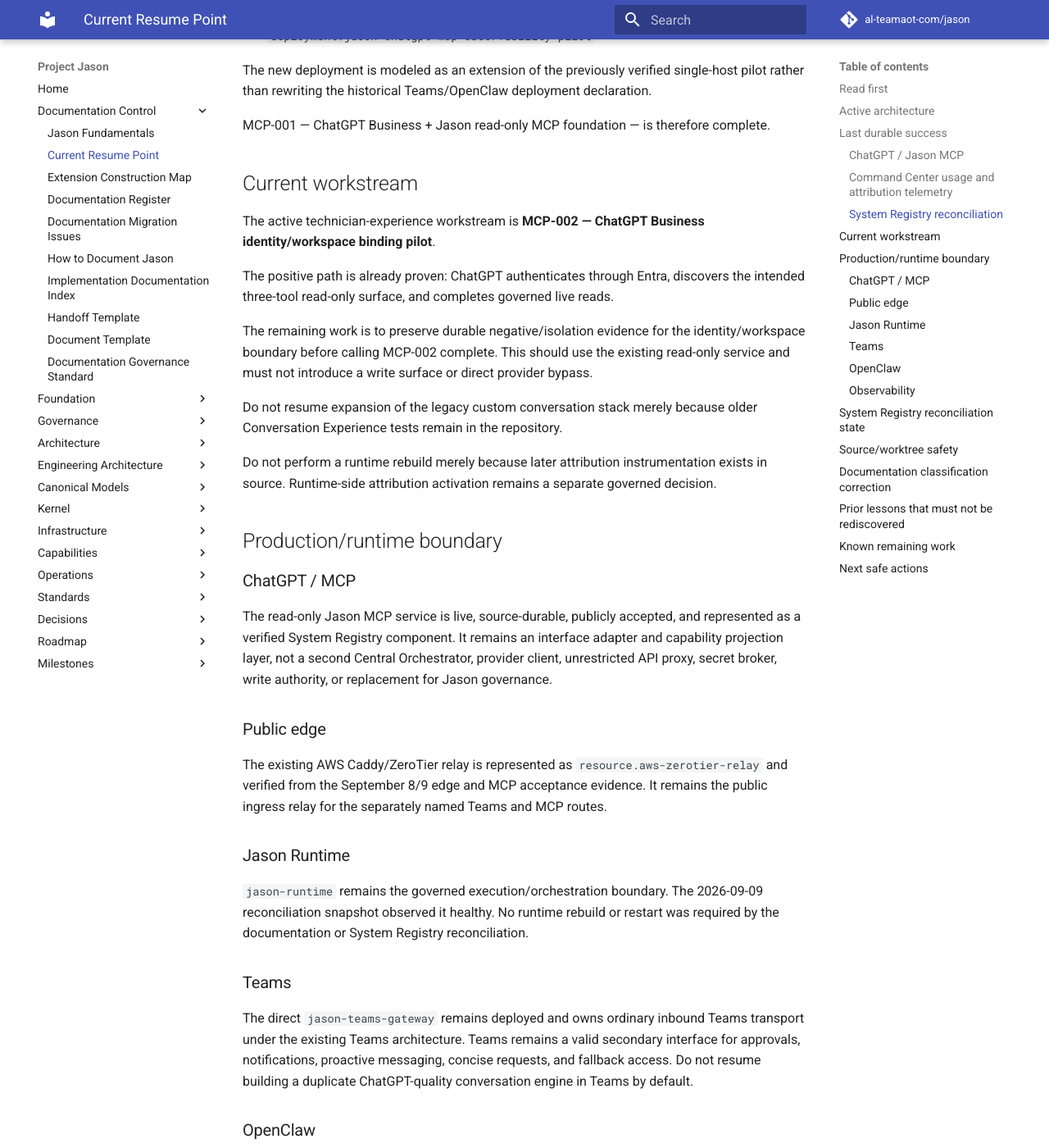
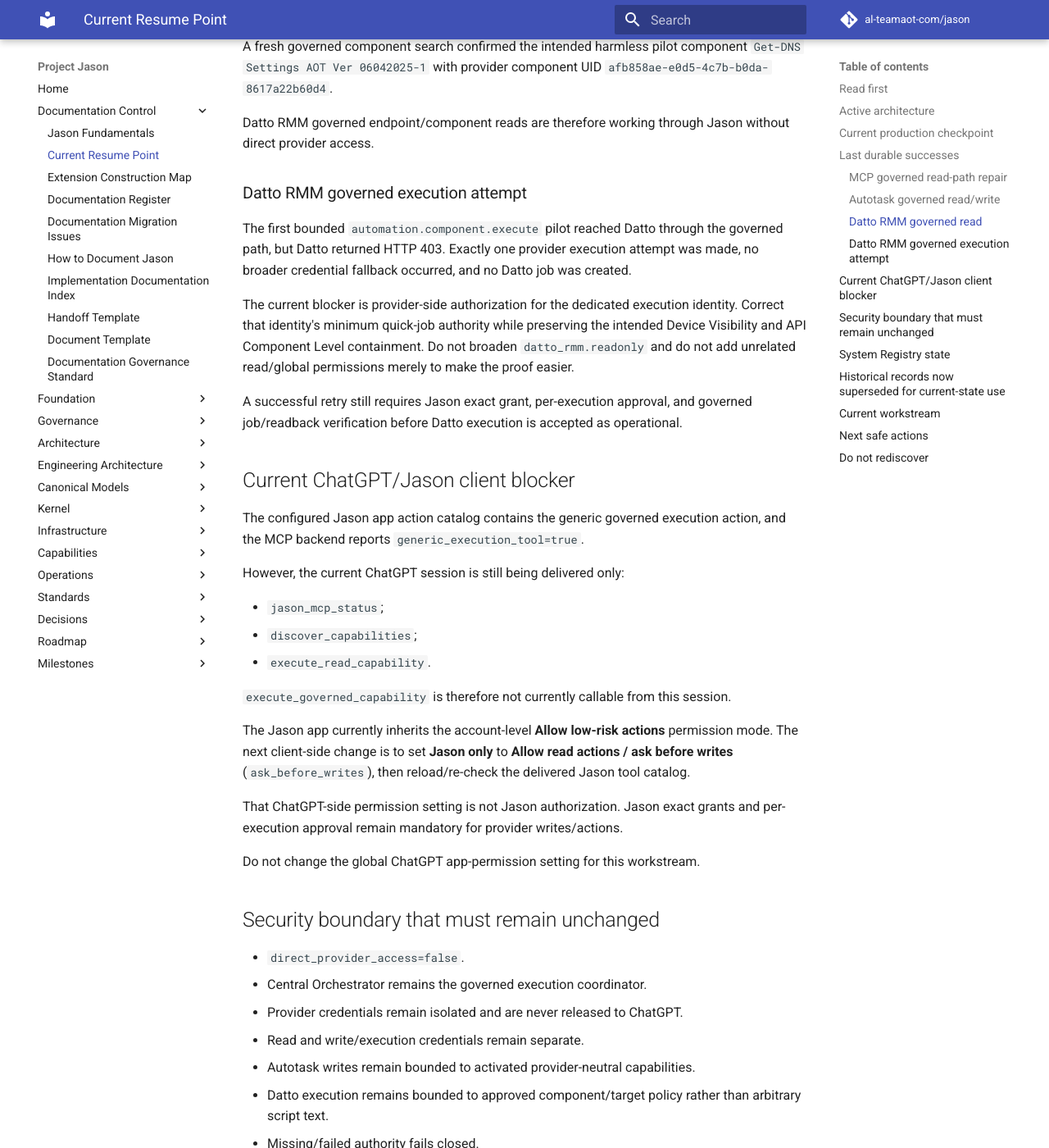
Before and after one commit to al-teamaot-com/jason, an MkDocs documentation site: the page built from docs/control/CURRENT.md, in a window 1280 px wide and 1400 px high, scrolled down 3323 px. Shown: the whole window at 82% size. Built offline with MkDocs 1.6.1 and Material for MkDocs 9.7.7, drawn with Linux system fonts in a browser that asks for light colours; comment, search, counter and statistics services are not loaded; some of the changed text lies outside the part shown.

Commit message:
docs: advance CURRENT to governed execution checkpoint

```diff
--- a/docs/control/CURRENT.md
+++ b/docs/control/CURRENT.md
@@ -1,27 +1,25 @@
 # Project Jason — Current Resume Point
 
-**Updated:** 2026-09-09
-**Status:** ChatGPT Business is the preferred primary technician conversational surface, with Jason exposed through a governed read-only MCP/tool boundary. The ChatGPT/Entra/MCP path is functionally and durably proven from committed source. Command Center usage/attribution telemetry is deployed and healthy. The MCP, public edge, and observability topology is now represented and verified in the governed System Registry. MCP-001 is complete; the next technician-experience workstream is the remaining MCP-002 identity/workspace isolation proof.
-**Canonical purpose:** Human-readable resume point. Current production/runtime facts must still be established from current Git, the System Registry, and fresh host evidence when required.
+**Updated:** 2026-09-16
+**Status:** ChatGPT Business remains the preferred primary technician conversational surface. Jason MCP is now operating in `governed-read-plus-actions` mode with Central Orchestrator execution, direct provider access disabled, Autotask governed read/write live-proven on a controlled test ticket, Datto RMM governed reads working, and Datto governed component execution active at the Jason capability layer but not yet provider-accepted because the first bounded quick-job attempt was denied by Datto with HTTP 403. The immediate client-side blocker is that this ChatGPT session is still being delivered only the three read-oriented Jason tools even though the configured Jason app/backend includes the generic governed execution action.
+**Canonical purpose:** Human-readable resume point. Current production/runtime facts must still be established from current Git, the System Registry, and fresh host/runtime evidence when required.
 
 ## Read first
 
 1. `docs/index.md`
 2. `docs/control/JASON-FUNDAMENTALS.md`
 3. this file
-4. `docs/decisions/ADR-010-ChatGPT-Business-Primary-Conversational-Interface.md`
-5. `docs/architecture/J-104-ChatGPT-Jason-Access-Architecture.md`
-6. `docs/engineering/interfaces/Jason-MCP-Construction-Guide.md`
-7. `docs/roadmaps/ChatGPT-Jason-MCP-Migration-Plan.md`
+4. `docs/sessions/Jason-Governed-Execution-Checkpoint-2026-09-16.md`
+5. `docs/decisions/ADR-010-ChatGPT-Business-Primary-Conversational-Interface.md`
+6. `docs/architecture/J-104-ChatGPT-Jason-Access-Architecture.md`
+7. `docs/engineering/interfaces/Jason-MCP-Construction-Guide.md`
 8. `docs/operations/Runbook-ChatGPT-Business-Jason-MCP-Pilot.md`
-9. `docs/operations/System-Registry-Current-Operational-State.md`
-10. `docs/sessions/ChatGPT-Business-MCP-Architecture-Pivot-2026-09-08.md`
-11. `docs/sessions/ChatGPT-Jason-MCP-Durability-Acceptance-2026-09-09.md`
-12. `docs/sessions/Jason-Command-Center-Usage-Attribution-Deployment-Proof-2026-09-09.md`
-13. `docs/sessions/Jason-Operational-Reconciliation-Snapshot-2026-09-09.md`
-14. `docs/control/EXTENSION-CONSTRUCTION-MAP.md`
-15. `docs/control/DOCUMENTATION-REGISTER.md`
-16. current Git and fresh host evidence before asserting volatile production state
+9. `docs/operations/Autotask-Governed-CRUD-Pilot-2026-09-14.md`
+10. `docs/operations/Jason-Datto-RMM-Component-Execution-Workstream-2026-09-14.md`
+11. `docs/operations/System-Registry-Current-Operational-State.md`
+12. `docs/control/EXTENSION-CONSTRUCTION-MAP.md`
+13. `docs/control/DOCUMENTATION-REGISTER.md`
+14. current Git and fresh host/runtime evidence before asserting volatile production state
 
 Conversation memory is context only. It is not authority.
 
@@ -51,163 +49,153 @@
 
 A ChatGPT tool request is a request for governed execution, not authority.
 
-## Last durable success
+## Current production checkpoint
 
-### ChatGPT / Jason MCP
+The authoritative bounded checkpoint is `docs/sessions/Jason-Governed-Execution-Checkpoint-2026-09-16.md`.
 
-GitHub Issue #166 is complete.
+The current source workstream is `feature/jason-generic-governed-execution-20260915`.
 
-Accepted source-built MCP checkpoint:
+The most recent production-host inspection recorded the live MCP as `jason-mcp-pilot` on image `jason-mcp:generic-governed-289bdfe957ed`, sourced from `289bdfe957ed6644f6ca25d70f0d558d54478cd3`.
 
-`727c3fa6cbcb59dab32f77632393bc5407826ed0`
+The source branch subsequently advanced by one non-deployed code commit, `cbe0c42ccb16da1acba91d10151a64c360fe214a`, adding the OpenBao logical-secret mapping for `datto_rmm.execution`. Do not describe that commit as deployed merely because it is in Git.
 
-Accepted live image:
+A fresh live MCP status check on 2026-09-16 reported:
 
-`jason-mcp:source-727c3fa`
+- mode: `governed-read-plus-actions`;
+- phase: `governed-action-pilot`;
+- governed execution: `central-orchestrator`;
+- generic execution tool: enabled in the backend;
+- direct provider access: disabled;
+- write tools: enabled;
+- active write capabilities:
+  - `automation.component.execute`;
+  - `service.ticket.note.create`;
+  - `service.ticket.update`;
+- write authority: `jason_exact_grant_plus_per_execution_approval`.
 
-The accepted MCP surface is exactly:
+This backend capability state does not itself prove that every ChatGPT client session is currently receiving the generic execution tool.
 
-- `jason_mcp_status`
-- `discover_capabilities`
-- `execute_read_capability`
+## Last durable successes
 
-The baseline is read-only. No write/consequential MCP tool exists. The accepted path preserves Jason identity, authority, client/scope controls, Central Orchestrator execution, provider credential isolation, evidence, provenance, and audit. Public authentication/metadata/transport acceptance and ChatGPT live tool/read acceptance were completed after source-built recreation.
+### MCP governed read-path repair
 
-### Command Center usage and attribution telemetry
+The process-cached MCP runtime could reuse SQLite-backed identity/authority and orchestration stores from synchronous worker threads. Default SQLite thread affinity caused governed reads to fail before provider results were returned.
 
-Accepted live dashboard deployment checkpoint:
+The repaired source sets `check_same_thread=False` on the affected long-lived SQLite stores. After deployment, governed Autotask and Datto RMM reads that had been failing began completing through Jason's normal identity/authority/Central-Orchestrator/provider path.
 
-`ecc265ee59645154f0bc86b5aa0dc5a2e375f022`
+The final repair commit was `289bdfe957ed6644f6ca25d70f0d558d54478cd3`.
 
-The live observability stack includes:
+This is a bounded thread-affinity repair, not a general high-concurrency serialization design.
 
-- `jason-prometheus`
-- `jason-grafana`
-- `jason-usage-exporter.service`
-- `jason-usage-attribution-exporter.service`
+### Autotask governed read/write
 
-The live dashboard worktree remains detached and clean at the accepted deployment checkpoint.
+The controlled company remains **XYZ Test Company**, company ID `1158`.
 
-Later telemetry source work is represented by:
+The controlled ticket is `T20191013.0001` (Autotask ticket ID `8870`, title `test ticket`).
 
-`e245fef72d220cce1fea63cb811a10c8196657b8`
+The bounded governed pilot successfully changed its priority from `3` to `2` through `service.ticket.update` under Jason exact-grant + per-execution approval controls.
 
-The scoped Showcase Telemetry validation is green at that source checkpoint. The later source has not been used to replace the accepted live dashboard worktree or activate runtime-side attribution instrumentation.
+A fresh governed `service.ticket.search` on 2026-09-16 independently confirmed `priority=2`, proving the changed value remains durable.
 
-### System Registry reconciliation
+Autotask governed read and the bounded ticket-update path are therefore live-proven. This does not authorize arbitrary provider CRUD beyond Jason's activated capability surface.
 
-The 2026-09-09 MCP and observability reconciliation is represented by governed registry entities and append-only verification events.
+### Datto RMM governed read
 
-The current generated operational view contains `31` registered entities with effective lifecycle counts:
+A fresh governed endpoint search on 2026-09-16 resolved exactly one endpoint for `AOT-50282` at site `Atlantic Office Machines`.
 
-- `verified=14`
-- `configured=4`
-- `registered=13`
+A fresh governed component search confirmed the intended harmless pilot component `Get-DNS Settings AOT Ver 06042025-1` with provider component UID `afb858ae-e0d5-4c7b-b0da-8617a22b60d4`.
 
-New verified topology includes:
+Datto RMM governed endpoint/component reads are therefore working through Jason without direct provider access.
 
-- `resource.aws-zerotier-relay`
-- `component.jason-mcp`
-- `component.jason-usage-exporter`
-- `component.jason-usage-attribution-exporter`
-- `component.jason-prometheus`
-- `component.jason-grafana`
-- `deployment.jason-chatgpt-mcp-observability-pilot`
+### Datto RMM governed execution attempt
 
-The new deployment is modeled as an extension of the previously verified single-host pilot rather than rewriting the historical Teams/OpenClaw deployment declaration.
+The first bounded `automation.component.execute` pilot reached Datto through the governed path, but Datto returned HTTP 403. Exactly one provider execution attempt was made, no broader credential fallback occurred, and no Datto job was created.
 
-MCP-001 — ChatGPT Business + Jason read-only MCP foundation — is therefore complete.
+The current blocker is provider-side authorization for the dedicated execution identity. Correct that identity's minimum quick-job authority while preserving the intended Device Visibility and API Component Level containment. Do not broaden `datto_rmm.readonly` and do not add unrelated read/global permissions merely to make the proof easier.
+
+A successful retry still requires Jason exact grant, per-execution approval, and governed job/readback verification before Datto execution is accepted as operational.
+
+## Current ChatGPT/Jason client blocker
+
+The configured Jason app action catalog contains the generic governed execution action, and the MCP backend reports `generic_execution_tool=true`.
+
+However, the current ChatGPT session is still being delivered only:
+
+- `jason_mcp_status`;
+- `discover_capabilities`;
+- `execute_read_capability`.
+
+`execute_governed_capability` is therefore not currently callable from this session.
+
+The Jason app currently inherits the account-level **Allow low-risk actions** permission mode. The next client-side change is to set **Jason only** to **Allow read actions / ask before writes** (`ask_before_writes`), then reload/re-check the delivered Jason tool catalog.
+
+That ChatGPT-side permission setting is not Jason authorization. Jason exact grants and per-execution approval remain mandatory for provider writes/actions.
+
+Do not change the global ChatGPT app-permission setting for this workstream.
+
+## Security boundary that must remain unchanged
+
+- `direct_provider_access=false`.
+- Central Orchestrator remains the governed execution coordinator.
+- Provider credentials remain isolated and are never released to ChatGPT.
+- Read and write/execution credentials remain separate.
+- Autotask writes remain bounded to activated provider-neutral capabilities.
+- Datto execution remains bounded to approved component/target policy rather than arbitrary script text.
+- Missing/failed authority fails closed.
+- Failed provider authorization does not retry as a broader identity.
+- Provider writes/actions require Jason exact grant plus per-execution approval.
+
+## System Registry state
+
+The generated System Registry human view still reflects the earlier verified topology/lifecycle baseline and must not be manually rewritten to imply new logical capability lifecycle states.
+
+The 2026-09-16 checkpoint is the durable narrative/proof record for the new governed-action state. A separate governed System Registry reconciliation is required if the registry model should add or transition the new Autotask/Datto execution capabilities, credential reference, or deployment verification evidence.
+
+Until that structured reconciliation is performed, do not claim a System Registry lifecycle promotion merely from the narrative checkpoint.
+
+## Historical records now superseded for current-state use
+
+The following dated records remain valuable evidence but must not be treated as the current resume point:
+
+- `docs/operations/Jason-Production-Status-2026-09-14.md`;
+- `docs/operations/Autotask-Governed-CRUD-Pilot-2026-09-14.md`;
+- `docs/operations/Jason-Datto-RMM-Component-Execution-Workstream-2026-09-14.md`.
+
+They preserve the state and decisions that existed when written. Current state is owned by this file plus the 2026-09-16 checkpoint and fresh runtime evidence.
 
 ## Current workstream
 
-The active technician-experience workstream is **MCP-002 — ChatGPT Business identity/workspace binding pilot**.
+The active workstream is **complete the governed-action usability path for Autotask and Datto RMM through ChatGPT without weakening Jason governance**.
 
-The positive path is already proven: ChatGPT authenticates through Entra, discovers the intended three-tool read-only surface, and completes governed live reads.
+The target stopping condition remains:
 
-The remaining work is to preserve durable negative/isolation evidence for the identity/workspace boundary before calling MCP-002 complete. This should use the existing read-only service and must not introduce a write surface or direct provider bypass.
+1. Autotask governed read works — **proven**.
+2. Autotask governed write works with readback — **proven for bounded ticket update**.
+3. Datto RMM governed read works — **proven**.
+4. Datto RMM governed component execution succeeds with job/readback verification — **not yet proven; provider HTTP 403 is the blocker**.
+5. `execute_governed_capability` is actually exposed to the ChatGPT session — **not yet true in this session**.
+6. `direct_provider_access=false` and Jason exact-grant/per-execution approval controls remain intact — **currently true**.
 
-Do not resume expansion of the legacy custom conversation stack merely because older Conversation Experience tests remain in the repository.
-
-Do not perform a runtime rebuild merely because later attribution instrumentation exists in source. Runtime-side attribution activation remains a separate governed decision.
-
-## Production/runtime boundary
-
-### ChatGPT / MCP
-
-The read-only Jason MCP service is live, source-durable, publicly accepted, and represented as a verified System Registry component. It remains an interface adapter and capability projection layer, not a second Central Orchestrator, provider client, unrestricted API proxy, secret broker, write authority, or replacement for Jason governance.
-
-### Public edge
-
-The existing AWS Caddy/ZeroTier relay is represented as `resource.aws-zerotier-relay` and verified from the September 8/9 edge and MCP acceptance evidence. It remains the public ingress relay for the separately named Teams and MCP routes.
-
-### Jason Runtime
-
-`jason-runtime` remains the governed execution/orchestration boundary. The 2026-09-09 reconciliation snapshot observed it healthy. No runtime rebuild or restart was required by the documentation or System Registry reconciliation.
-
-### Teams
-
-The direct `jason-teams-gateway` remains deployed and owns ordinary inbound Teams transport under the existing Teams architecture. Teams remains a valid secondary interface for approvals, notifications, proactive messaging, concise requests, and fallback access. Do not resume building a duplicate ChatGPT-quality conversation engine in Teams by default.
-
-### OpenClaw
-
-OpenClaw remains deployed for independently justified secondary functions. It is not the preferred primary technician conversational brain and must not bypass Jason identity, authority, policy, approvals, Central Orchestrator, provider governance, secrets, evidence, or audit.
-
-### Observability
-
-Prometheus, Grafana, the model/API usage exporter, and the usage-attribution exporter are now represented as verified observational components in the System Registry. They do not grant execution authority.
-
-## System Registry reconciliation state
-
-The MCP and current observability topology reconciliation is complete for the evidence available on 2026-09-09.
-
-The registry deliberately records these entities as `configured` baseline declarations with append-only transitions to effective `verified` state. It does not call them `active`; `verified` means the registered verification method is satisfied by governed evidence.
-
-The reconciliation does not claim that unrelated logical providers, capabilities, identity bindings, or governance gates are verified merely because the physical topology is healthy.
-
-The generated human view remains subordinate to the machine-readable registry and lifecycle history.
-
-## Source/worktree safety
-
-The primary worktree `/home/al/projects/jason` contains unrelated active development and must not be reset, cleaned, stashed, switched, or used as the reconciliation workspace.
-
-The accepted live monitoring worktree `/home/al/projects/jason-dashboard-usage-telemetry-20260909` must remain at `ecc265ee59645154f0bc86b5aa0dc5a2e375f022` unless a separate governed dashboard deployment is approved.
-
-Documentation/System Registry reconciliation uses isolated Git branches and does not require touching either protected worktree.
-
-## Documentation classification correction
-
-Several September 9 MCP proof records were historically committed on another branch beneath the retired `07-Operations/` root. Their evidence remains valuable. Their correct canonical classification is point-in-time evidence under `docs/sessions/`. Do not recreate the retired root merely to preserve those records.
-
-## Prior lessons that must not be rediscovered
-
-1. Do not solve arbitrary technician questions with phrase-specific code.
-2. Do not reduce the architecture goal to a proving endpoint or wording.
-3. ChatGPT Business owns ordinary conversational reasoning for the primary path.
-4. Jason owns identity, authority, scope, policy, approvals, orchestration, provider boundaries, evidence, audit, and deterministic operational processing.
-5. Do not invoke a second Jason-hosted model merely to re-reason an ordinary ChatGPT MCP request.
-6. Provider collection completeness and pagination matter for exact answers.
-7. Model-facing excerpts are not substitutes for deterministic complete-data analysis.
-8. Provider documentation/schema is descriptive knowledge, not authority.
-9. New provider integration should expand governed capabilities rather than add question logic.
-10. System Registry observed state must not be promoted to verified/active without its defined lifecycle proof.
-
-## Known remaining work
-
-MCP-002 remains active until negative/isolation behavior for the ChatGPT/Entra/workspace identity boundary is durably proven.
-
-MCP-003 cross-provider ChatGPT technician proof remains planned.
-
-MCP-004 legacy conversational-stack simplification remains planned.
-
-Consequential MCP actions remain future work and require independent identity-first authorization, policy, approval, idempotency, precondition, evidence, audit, and recovery design.
-
-Runtime-side usage-attribution activation remains separate from the already deployed observational dashboard/exporter surface.
+Do not call the workstream fully functional until items 4 and 5 are also proven through the intended client/runtime/provider path.
 
 ## Next safe actions
 
-1. Validate the isolated System Registry reconciliation branch with repository CI, including schema/lifecycle tests and generated-document freshness.
-2. Keep documentation PR #169 separate from the registry reconciliation so authority/evidence changes remain reviewable in sequence.
-3. After the documentation and registry branches are accepted in order, execute the remaining MCP-002 negative/isolation proof using the existing read-only MCP surface.
-4. Preserve evidence for unknown/unbound identity, invalid tenant/workspace context, missing authority, and client/scope isolation to the extent those cases can be safely exercised in the current Business/Entra pilot.
-5. Do not introduce write tools while completing MCP-002.
-6. Only after MCP-002 is closed should MCP-003 cross-provider technician proof become the primary technician-experience workstream.
+1. Keep the 2026-09-16 documentation checkpoint durable and do not use the September 9 read-only resume point as current guidance.
+2. Change the Jason-specific ChatGPT permission mode to **Allow read actions / ask before writes** and re-check the delivered action catalog.
+3. If the generic governed execution tool becomes callable, preserve the already accepted Autotask result rather than repeating a mutation only for proof.
+4. Correct the Datto execution identity's minimum provider-side authorization while preserving the bounded Device Visibility/API Component Level design.
+5. Execute exactly one separately approved low-risk Datto diagnostic component on the controlled endpoint.
+6. Require governed post-job/readback verification.
+7. Reconcile System Registry structured truth only through its governed registration/verification process; do not manually promote lifecycle state from narrative evidence.
+8. Once the ChatGPT action surface and Datto provider execution both succeed, update this file and the 2026-09-16 checkpoint before declaring the workstream operationally complete.
+
+## Do not rediscover
+
+1. ChatGPT Business owns ordinary conversational reasoning for the primary technician path.
+2. Jason owns identity, authority, scope, policy, approvals, orchestration, provider boundaries, evidence, audit, and deterministic execution.
+3. Provider credentials are execution mechanisms, not requester authority.
+4. New provider capability should expand governed capability/resource surfaces rather than create phrase-specific question logic.
+5. A successful provider page is not automatically a complete collection; bounded complete pagination matters.
+6. Provider-native IDs are implementation evidence, not automatically user-relevant output.
+7. System Registry lifecycle must not be promoted without its declared verification process.
+8. Conversation memory is never the final operational record.
```
